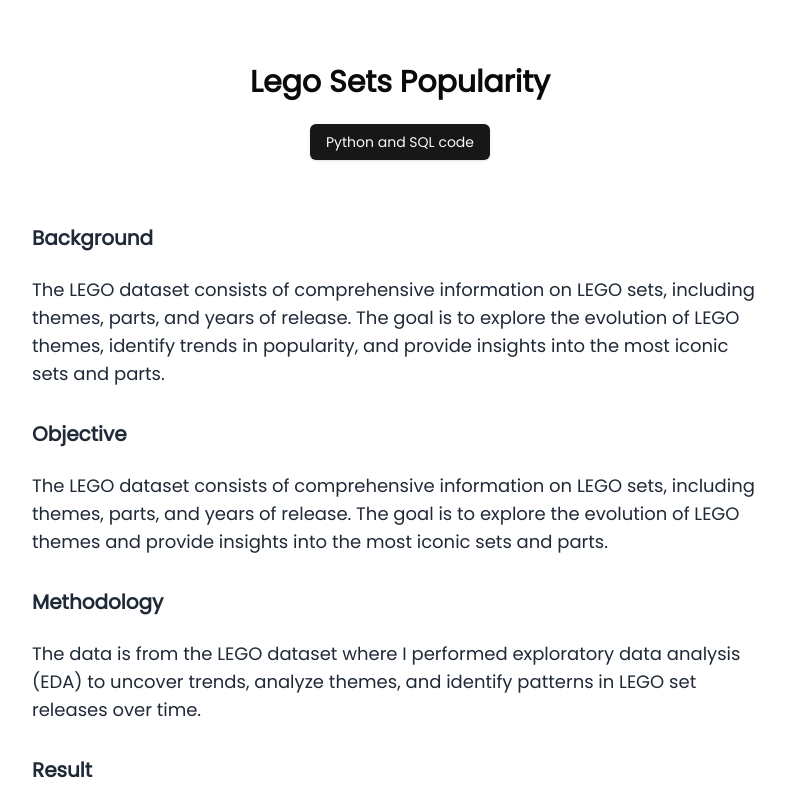
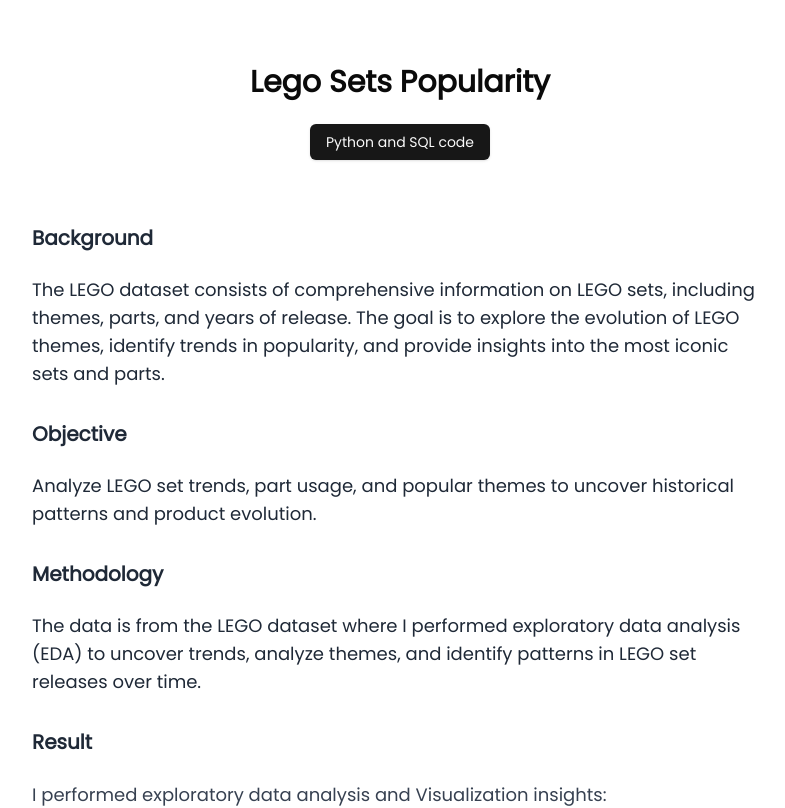
Before and after one commit to yeiraputri/portofolio, a Next.js app: page /projects/lego in a window 1280 px wide. Shown: the top 808 px of the page, without its empty margins (240-1025 px from the left). Built offline with nearby package versions, Linux system fonts and the light colour scheme.

Commit message:
change objective for lego project

```diff
--- a/src/app/projects/lego/page.tsx
+++ b/src/app/projects/lego/page.tsx
@@ -29,10 +29,8 @@ export default function LegoPage() {
 
           <SectionTitle params={{ title: "Objective" }} />
           <p className="text-lg mt-4">
-            The LEGO dataset consists of comprehensive information on LEGO sets,
-            including themes, parts, and years of release. The goal is to
-            explore the evolution of LEGO themes and provide insights into the
-            most iconic sets and parts.
+            Analyze LEGO set trends, part usage, and popular themes to uncover
+            historical patterns and product evolution.
           </p>
 
           <SectionTitle params={{ title: "Methodology" }} />
@@ -90,8 +88,8 @@ export default function LegoPage() {
             className="rounded shadow-md w-full h-auto mb-2"
           />
           <p className="text-gray-600 text-sm">
-            Bar Chart illustrating yearly growth and trends in the average number of LEGO parts
-            produced.
+            Bar Chart illustrating yearly growth and trends in the average
+            number of LEGO parts produced.
           </p>
         </div>
       </div>
```
